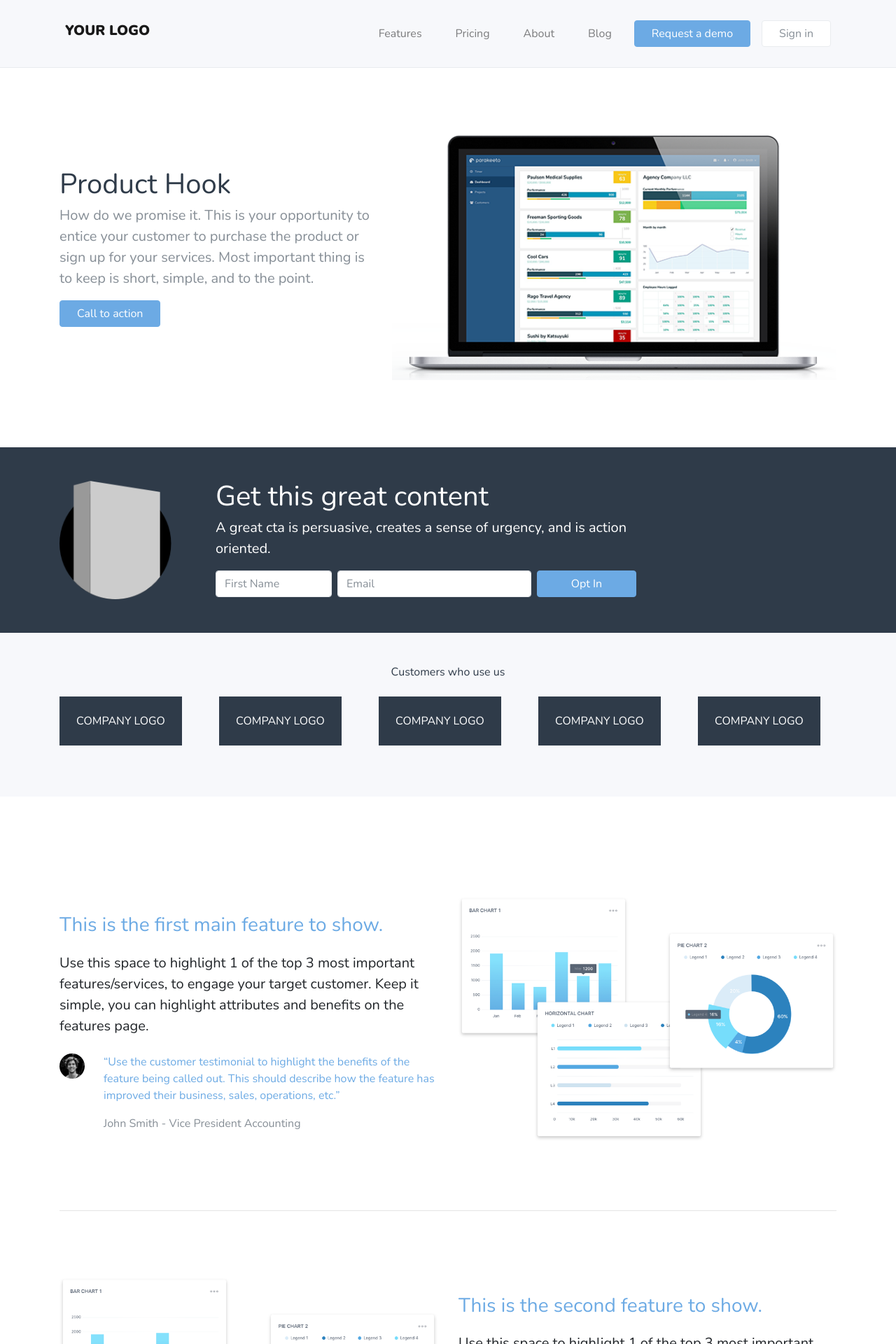
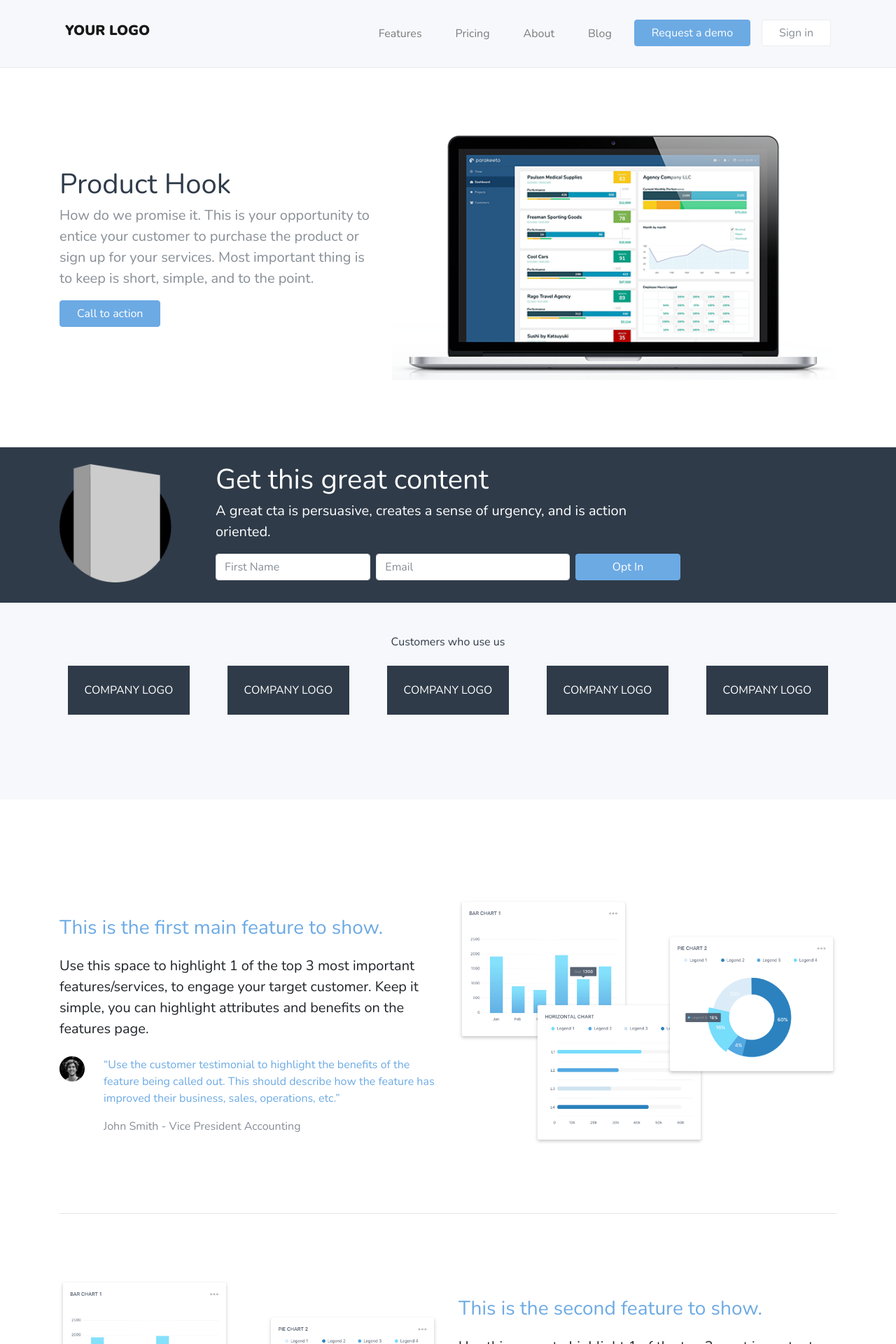
Before and after one commit to Royal-Jay/saas-template, a Jekyll site: the page built from index.html, in a window 1280 px wide. Shown: the top 1920 px of the page at 70% size. Built offline with Jekyll 4.4.1, drawn with Linux system fonts in a browser that asks for light colours; nearby versions of some CDN libraries.

Commit message:
fix nav, footer, and index responsiveness

```diff
--- a/_includes/footer.html
+++ b/_includes/footer.html
@@ -12,24 +12,24 @@
 
           <div class="col-md-8 py-5 small">
             <div class="row justify-content-center">
-              <div class="col-sm-2">
+              <div class="col-sm-2 mb-3">
                 <ul class="nav nav-pills flex-column">
                   <li class="nav-item font-weight-bold"><a class="text-white" href="/home.html">Home</a></li>
                 </ul>
               </div>
-              <div class="col-sm-2">
+              <div class="col-sm-2 mb-3">
                 <ul class="nav nav-pills flex-column">
                   <li class="nav-item font-weight-bold"><a class="text-white" href="/features.html">Features</a></li>
                   <li class="nav-item"><a class="text-white font-weight-light" href="/features.html#testimonials">Testimonials</a></li>
                 </ul>
               </div>
-              <div class="col-sm-2">
+              <div class="col-sm-2 mb-3">
                 <ul class="nav nav-pills flex-column">
                   <li class="nav-item font-weight-bold"><a class="text-white" href="/pricing.html">Pricing</a></li>
                   <li class="nav-item"><a class="text-white font-weight-light" href="/pricing.html#faq">FAQ</a></li>
                 </ul>
               </div>
-              <div class="col-sm-2">
+              <div class="col-sm-2 mb-3">
                 <ul class="nav nav-pills flex-column">
                   <li class="nav-item font-weight-bold"><a class="text-white" href="/about.html">About</a></li>
                   <li class="nav-item"><a class="text-white font-weight-light" href="/about.html#mission">Mission</a></li>
--- a/_includes/nav.html
+++ b/_includes/nav.html
@@ -20,10 +20,13 @@
                 </li>
               {% endif %}
             {% endfor %}
+                <li class="nav-item">
+                  <a class="btn btn-primary navbar-btn ml-2 px-4 mx-2 text-white font-weight-light" href="#">Request a demo</a>
+                </li>
+                <li class="nav-item">
+                  <a class="btn btn-secondary navbar-btn ml-2 px-4 mx-2 text-black font-weight-light text-muted bg-white border" href="#">Sign in</a>
+                </li>
           </ul>
-
-          <a class="btn btn-primary navbar-btn ml-2 px-4 mx-2 text-white font-weight-light" href="#">Request a demo</a>
-          <a class="btn btn-secondary navbar-btn ml-2 px-4 mx-2 text-black font-weight-light text-muted bg-white border" href="#">Sign in</a>
 
         </div>
 
--- a/index.html
+++ b/index.html
@@ -26,7 +26,7 @@
         </div>
       </div>
 
-      <div class="py-5 bg-dark text-white">
+      <div class="py-4 bg-dark text-white">
         <div class="container">
 
           <div class="row">
@@ -44,11 +44,11 @@
 
               <form class="form-inline">
 
-                <input type="text" class="form-control font-weight-light mr-2 border col-md-3" placeholder="First Name">
+                <input type="text" class="form-control font-weight-light mr-lg-2 mb-2 border col-lg-4 col-sm-12" placeholder="First Name">
 
-                <input type="text" class="form-control font-weight-light mr-2 border col-md-5" placeholder="Email">
+                <input type="text" class="form-control font-weight-light mr-lg-2 mb-2 border col-lg-5 col-sm-12" placeholder="Email">
 
-                <button type="submit" class="btn btn-primary text-white font-weight-light px-5">Opt In</button>
+                <button type="submit" class="btn btn-primary text-white font-weight-light mb-sm-2 col">Opt In</button>
 
               </form>
             </div>
@@ -63,33 +63,33 @@
 
           <h6 class="text-center text-dark font-weight-light">Customers who use us</h6>
 
-          <div class="row my-5">
+          <div class="row my-5 text-center">
 
-            <div class="col">
+            <div class="col-lg col-md-6 mb-5">
               <span class="p-4 bg-dark text-white text-uppercase">
                 Company Logo
               </span>
             </div>
 
-            <div class="col">
+            <div class="col-lg col-md-6 mb-5">
               <span class="p-4 bg-dark text-white text-uppercase">
                 Company Logo
               </span>
             </div>
 
-            <div class="col">
+            <div class="col-lg col-md-6 mb-5">
               <span class="p-4 bg-dark text-white text-uppercase">
                 Company Logo
               </span>
             </div>
 
-            <div class="col">
+            <div class="col-lg col-md-6 mb-5">
               <span class="p-4 bg-dark text-white text-uppercase">
                 Company Logo
               </span>
             </div>
 
-            <div class="col">
+            <div class="col-lg col-md-6">
               <span class="p-4 bg-dark text-white text-uppercase">
                 Company Logo
               </span>
@@ -103,11 +103,11 @@
       <div class="py-5 bg-white">
         <div class="container">
 
-          <div class="row my-5 py-5">
+          <div class="row my-5 py-lg-5">
 
             <div class="col-md-6">
 
-              <h3 class="text-primary mt-4">This is the first main feature to show.</h3>
+              <h3 class="text-primary mt-lg-4">This is the first main feature to show.</h3>
 
               <p class="lead mt-4">
                 Use this space to highlight 1 of the top 3 most important features/services, to engage your target customer. Keep it simple, you can highlight attributes and benefits on the features page.
@@ -216,7 +216,7 @@
 
           <div class="row py-4">
 
-            <div class="col">
+            <div class="col-md col-sm-12 mb-sm-5">
               <img class="img-fluid img-shadow" src="img/blog-image-01@2x.jpg">
 
               <p class="py-3 font-weight-bold">This is a headline to one of the most popular blog post</p>
@@ -227,7 +227,7 @@
               </a>
             </div>
 
-            <div class="col">
+            <div class="col-md col-sm-12 mb-sm-5">
               <img class="img-fluid img-shadow" src="img/blog-image-02@2x.jpg">
 
               <p class="py-3 font-weight-bold">This is another really popular blog post headline</p>
@@ -238,7 +238,7 @@
               </a>
             </div>
 
-            <div class="col">
+            <div class="col-md col-sm-12">
               <img class="img-fluid img-shadow" src="img/blog-image-03@2x.jpg">
 
               <p class="py-3 font-weight-bold">This is yet another really popular blog post headline</p>
```
